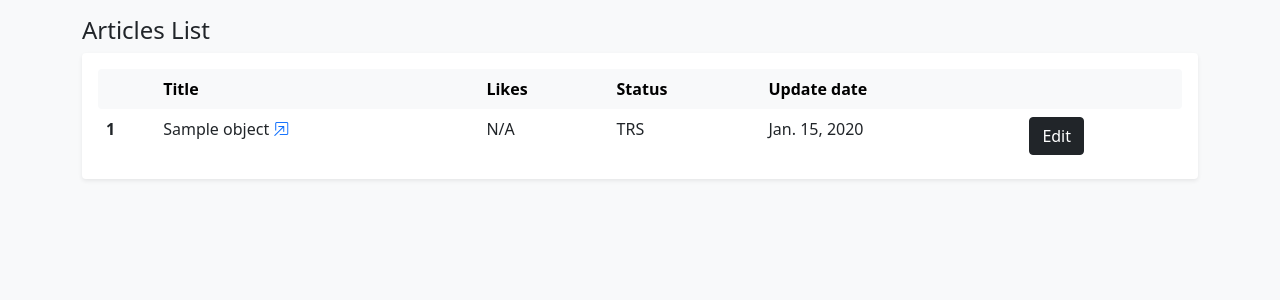
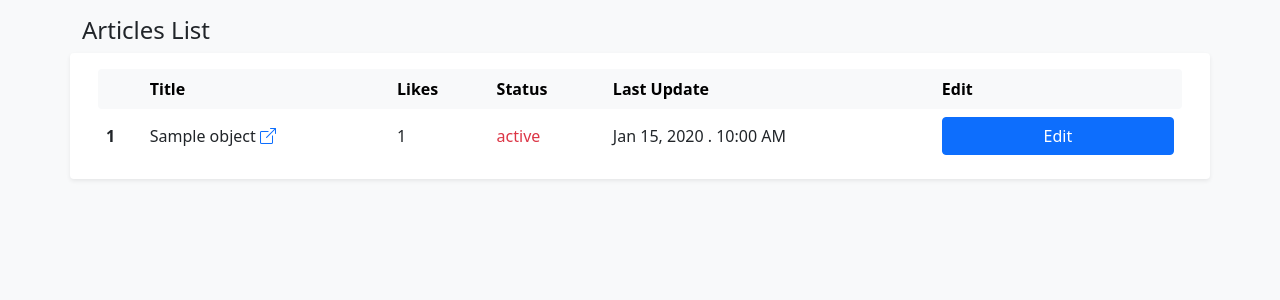
Before and after one commit to sandnima/Simple-blog-with-Django, a Django app: template dashboard/templates/dashboard/article_list.html in a window 1280 px wide. Shown: the part 56-356 px from the top of the page. Run offline with Django 3.2, Linux system fonts and the light colour scheme; the template is opened without the code that fills it: most values are stand-ins (such as "Sample title", 1, 10 or a date in 2020).

Commit message:
Articles list table functionality added Table style improved

```diff
--- a/blog/models.py
+++ b/blog/models.py
@@ -143,6 +143,9 @@ class AbstractArticle(models.Model):
     def absolute_url(self):
         return reverse("blog:detail", kwargs={"slug": self.slug})
 
+    def update_url(self):
+        return reverse("dashboard:update", kwargs={"slug": self.slug})
+
     def save(self, *args, **kwargs):
         if self.slug is (None or ""):
             self.slug = slugify(self.title, allow_unicode=True)
--- a/dashboard/templates/dashboard/article_list.html
+++ b/dashboard/templates/dashboard/article_list.html
@@ -10,19 +10,23 @@
 {% endblock styles %}
 
 {% block content %}
-    <h4>Articles List</h4>
-    <div class="card border-0 shadow-sm mb-4">
+    <div class="row">
+        <h4 class="">Articles List</h4>
+    </div>
+
+    <div class="row">
+        <div class="card border-0 shadow-sm mb-4">
         <div class="card-body">
-            <div class="table-responsive">
-                <table class="table table-centered table-nowrap mb-0 rounded">
+            <div class="table-responsive text-nowrap">
+                <table class="table table-centered table align-middle table-nowrap mb-0 rounded" dir="auto">
                     <thead class="table-light">
                         <tr>
                             <th class="border-0 rounded-start"></th>
                             <th class="border-0">Title</th>
                             <th class="border-0">Likes</th>
                             <th class="border-0">Status</th>
-                            <th class="border-0">Update date</th>
-                            <th class="border-0 rounded-end"></th>
+                            <th class="border-0">Last Update</th>
+                            <th class="border-0 rounded-end">Edit</th>
                         </tr>
                     </thead>
                     <tbody>
@@ -36,24 +40,33 @@
                                     <div class="d-flex align-items-center">
 {#                                        <img class="img-thumbnail rounded-circle border-0" alt="{{ object.title }}"#}
 {#                                             src="{{ object.small_image.url }}">#}
-                                        <div>
-                                            <span class="h6">{{ object.title }}</span>
-                                            <a href="{{ object.absolute_url }}" target="_blank"><i class="bi bi-box-arrow-in-up-right"></i></a>
+                                        <div class="text-nowrap">
+                                            <span class="h6 text-truncate" style="max-width: 10px">{{ object.title }}
+                                            </span>
+                                            <a href="{{ object.absolute_url }}" target="_blank"><i
+                                                    class="bi bi-box-arrow-up-right"></i></a>
                                         </div>
                                     </div>
                                 </td>
                                 <td class="border-0">
-                                    <span>N/A</span>
+                                    <span>{{ object.like_count|default:"N/A" }}</span>
                                 </td>
                                 <td class="border-0">
-                                    <span>{{ object.status }}</span>
+                                    <span class="text-{% if object.status == "DFT" %}secondary
+{% elif object.status == "REQ" or object.status == "PND" %}warning
+{% elif object.status == "PUB" %}success{% elif object.status == "EDT" %}info
+{% elif object.status == "DEN" or object.status == "TRS" %}danger{% endif %}">
+                                        {{ object.get_status_display }}
+                                    </span>
                                 </td>
                                 <td class="border-0">
-                                    <span class="fw-b">{{ object.updated_at.date }}</span>
+                                    <span class="fw-b">
+                                        {{ object.updated_at|date:"M j, Y" }} . {{ object.updated_at|time:"h:i A" }}
+                                    </span>
                                 </td>
                                 <td class="border-0">
-                                    <a href="">
-                                        <button type="button" class="btn btn-dark">Edit</button>
+                                    <a class="d-grid gap-2" href="{{ object.update_url }}">
+                                        <button type="button" class="btn btn-primary px-5">Edit</button>
                                     </a>
                                 </td>
                             </tr>
@@ -64,6 +77,7 @@
             </div>
         </div>
     </div>
+    </div>
 {% endblock content %}
 
 {% block extra_body %}
```
